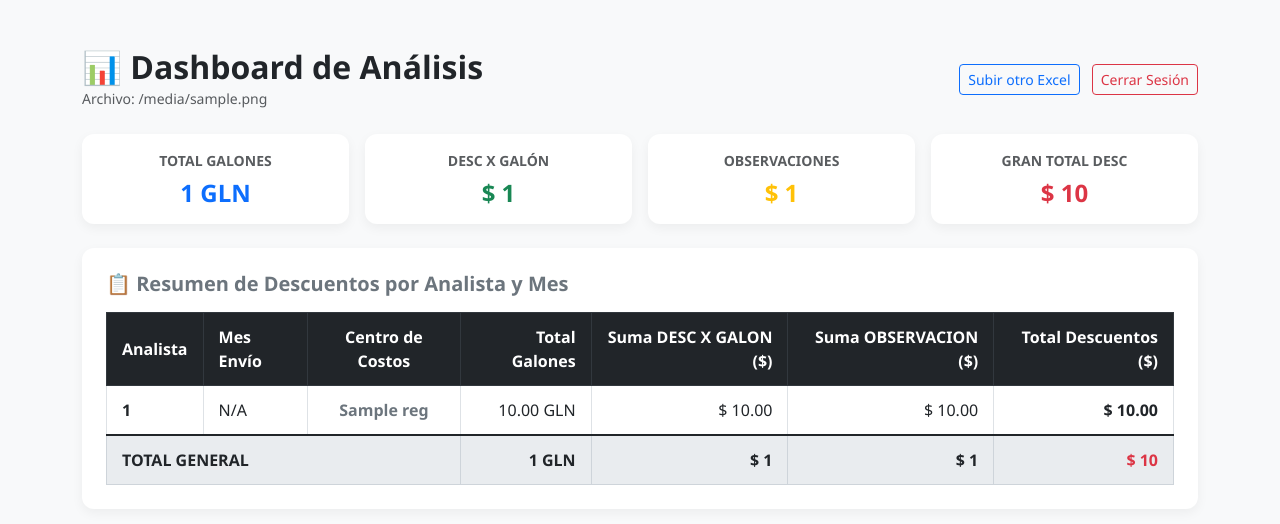
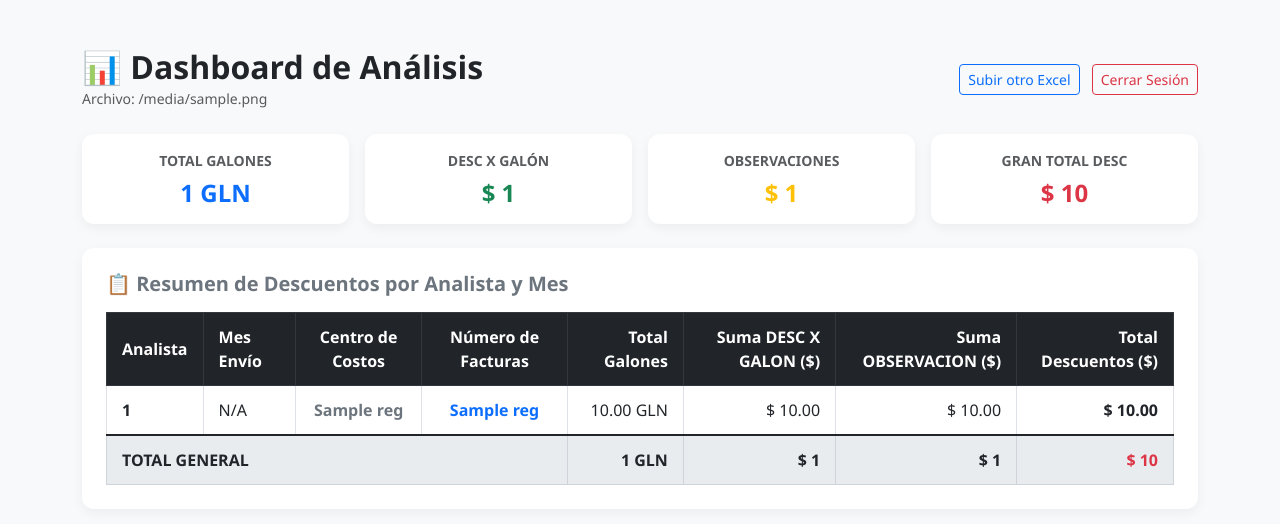
Before and after one commit to harolddickson26/ANALISIS, a Flask app: template templates/dashboard.html in a window 1280 px wide. Shown: the top 524 px of the page. Run offline with Flask 3, Linux system fonts and the light colour scheme; the template is opened without the code that fills it: most values are stand-ins (such as "Sample title", 1, 10 or a date in 2020).

Commit message:
Update dashboard.html

```diff
--- a/templates/dashboard.html
+++ b/templates/dashboard.html
@@ -95,6 +95,7 @@
                             <th>Analista</th>
                             <th>Mes Envío</th>
                             <th class="text-center">Centro de Costos</th>
+                            <th class="text-center">Número de Facturas</th>
                             <th class="text-end">Total Galones</th>
                             <th class="text-end">Suma DESC X GALON ($)</th>
                             <th class="text-end">Suma OBSERVACION ($)</th>
@@ -107,21 +108,22 @@
                             <td class="fw-semibold">{{ reg[0] if reg[0] else 'N/A' }}</td>
                             <td>{{ reg[1] if reg[1] else 'N/A' }}</td>
                             <td class="text-center fw-bold text-secondary">{{ reg[2] if reg[2] is not none else '0' }}</td>
-                            <td class="text-end">{{ "{:,.2f}".format(reg[3]) if reg[3] is not none else '0.00' }} GLN</td>
-                            <td class="text-end">$ {{ "{:,.2f}".format(reg[4]) if reg[4] is not none else '0.00' }}</td>
+                            <td class="text-center fw-bold text-primary">{{ reg[3] if reg[3] is not none else '0' }}</td>
+                            <td class="text-end">{{ "{:,.2f}".format(reg[4]) if reg[4] is not none else '0.00' }} GLN</td>
                             <td class="text-end">$ {{ "{:,.2f}".format(reg[5]) if reg[5] is not none else '0.00' }}</td>
-                            <td class="text-end fw-bold text-dark">$ {{ "{:,.2f}".format(reg[6]) if reg[6] is not none else '0.00' }}</td>
+                            <td class="text-end">$ {{ "{:,.2f}".format(reg[6]) if reg[6] is not none else '0.00' }}</td>
+                            <td class="text-end fw-bold text-dark">$ {{ "{:,.2f}".format(reg[7]) if reg[7] is not none else '0.00' }}</td>
                         </tr>
                         {% else %}
                         <tr>
-                            <td colspan="7" class="text-center text-muted">No se encontraron registros.</td>
+                            <td colspan="8" class="text-center text-muted">No se encontraron registros.</td>
                         </tr>
                         {% endfor %}
                     </tbody>
                     {% if registros %}
                     <tfoot>
                         <tr>
-                            <td colspan="3" class="text-uppercase">TOTAL GENERAL</td>
+                            <td colspan="4" class="text-uppercase">TOTAL GENERAL</td>
                             <td class="text-end">{{ kpis.total_gln }} GLN</td>
                             <td class="text-end">$ {{ kpis.total_desc_galon }}</td>
                             <td class="text-end">$ {{ kpis.total_obsv }}</td>
```
